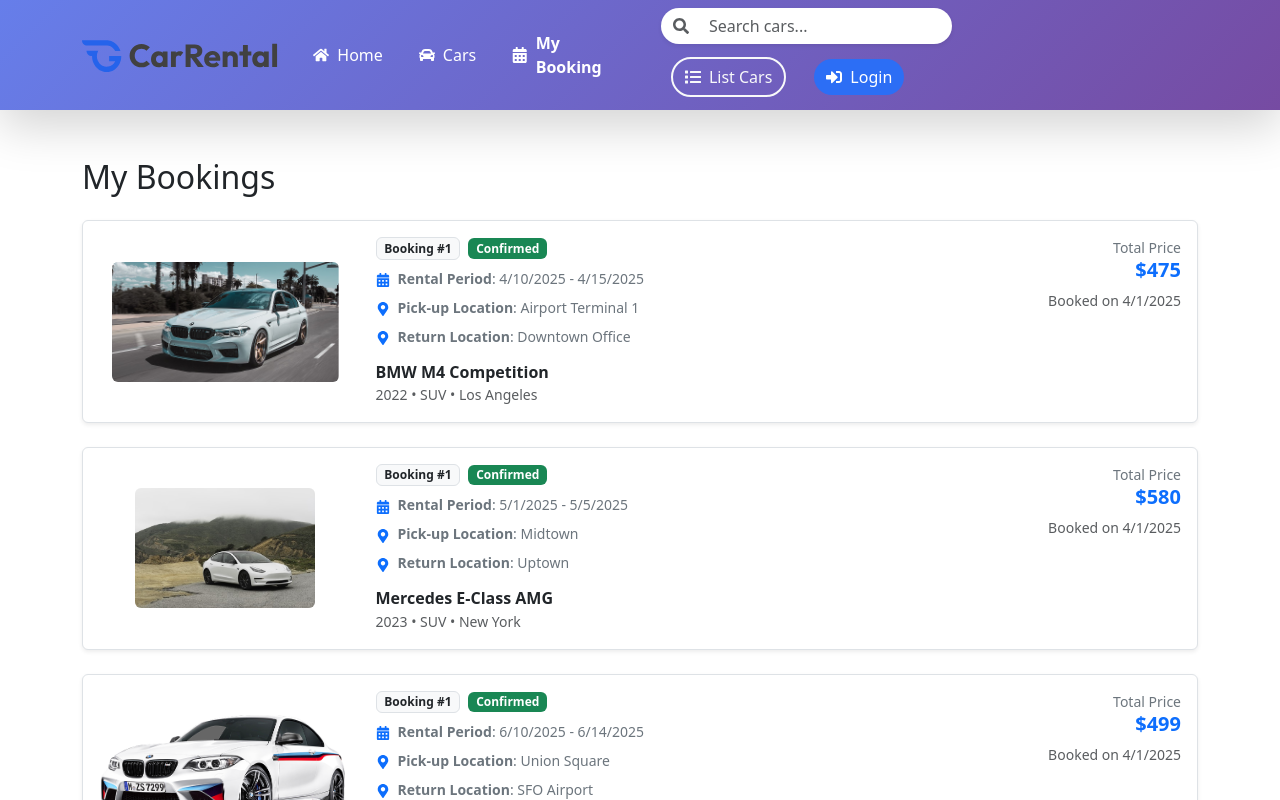
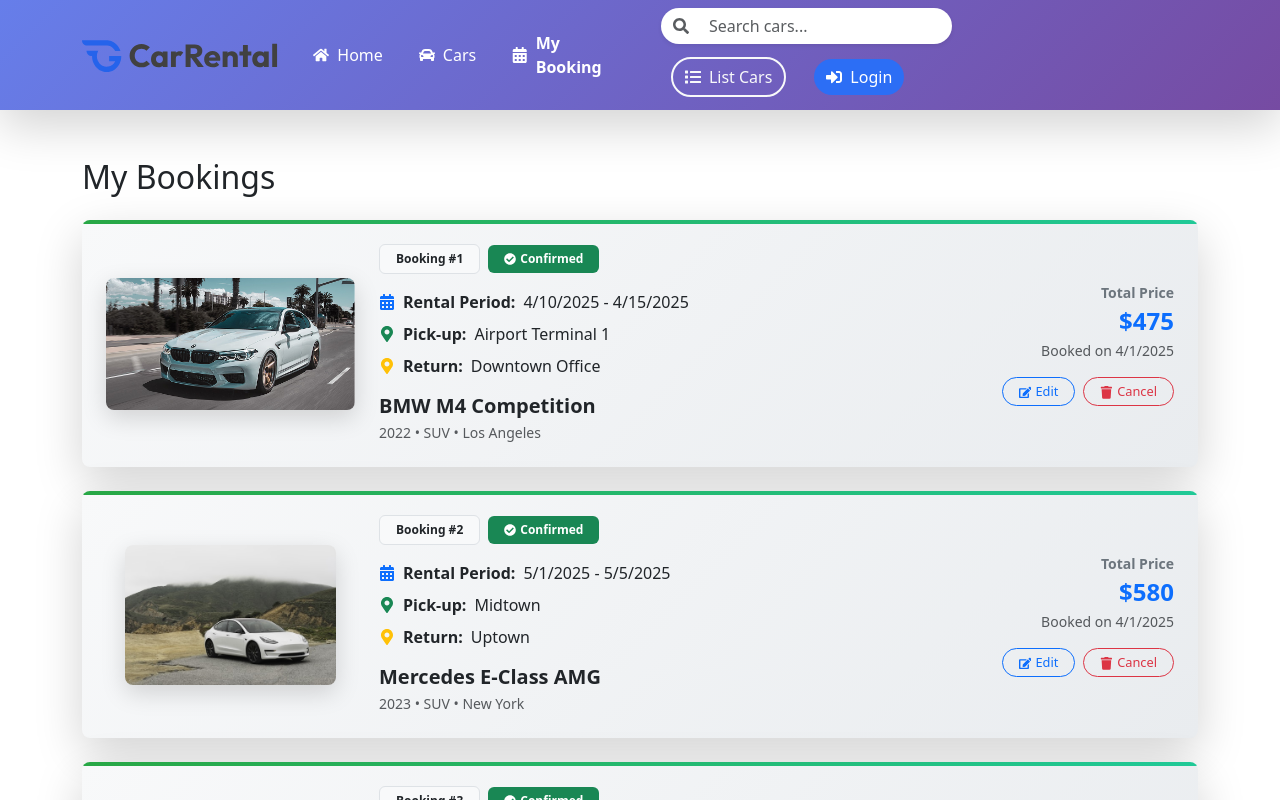
Before and after one commit to arham-ali1323/Car-Rental-app, a React (Vite) app: page /my-booking in a window 1280 px wide. Shown: the top 800 px of the page. Built offline with nearby package versions, Linux system fonts and the light colour scheme.

Commit message:
Enhanced navbar with attractive design, icons, animations, and improved buttons

```diff
--- a/src/Components/Booking/BookingCard.jsx
+++ b/src/Components/Booking/BookingCard.jsx
@@ -1,63 +1,133 @@
 import React from "react";
-import { Row, Col, Badge } from "react-bootstrap";
-import { FaMapMarkerAlt, FaCalendarAlt } from "react-icons/fa";
+import { Row, Col, Badge, Button } from "react-bootstrap";
+import { FaMapMarkerAlt, FaCalendarAlt, FaEdit, FaTrash, FaCheckCircle } from "react-icons/fa";
+import { motion } from "framer-motion";
 
-const BookingCard = ({ booking }) => {
+const BookingCard = ({ booking, index }) => {
   if (!booking) return null;
 
   return (
-    <div className="p-3 mb-4 border rounded shadow-sm bg-white">
-      <Row>
+    <motion.div
+      className="p-4 mb-4 border-0 rounded-3 shadow-lg bg-white position-relative overflow-hidden"
+      style={{
+        background: "linear-gradient(135deg, #f8f9fa 0%, #e9ecef 100%)",
+        border: "1px solid rgba(0,0,0,0.05)",
+      }}
+      initial={{ opacity: 0, y: 20 }}
+      animate={{ opacity: 1, y: 0 }}
+      transition={{ duration: 0.5, delay: index * 0.1 }}
+      whileHover={{
+        scale: 1.02,
+        boxShadow: "0 15px 35px rgba(0,0,0,0.1)",
+        transition: { duration: 0.3 }
+      }}
+    >
+      {/* Status Indicator */}
+      <div
+        className="position-absolute top-0 start-0 w-100"
+        style={{
+          height: "4px",
+          background: "linear-gradient(90deg, #28a745 0%, #20c997 100%)",
+        }}
+      ></div>
+
+      <Row className="align-items-center">
         {/* Car Image */}
         <Col md={3} className="d-flex align-items-center justify-content-center">
-          <img
+          <motion.img
             src={booking.image}
             alt={booking.title}
-            className="img-fluid rounded"
-            style={{ maxHeight: "120px", objectFit: "cover" }}
+            className="img-fluid rounded-3"
+            style={{
+              maxHeight: "140px",
+              objectFit: "cover",
+              boxShadow: "0 8px 25px rgba(0,0,0,0.15)"
+            }}
+            whileHover={{ scale: 1.05 }}
+            transition={{ type: "spring", stiffness: 300 }}
           />
         </Col>
 
         {/* Car Info & Details */}
         <Col md={6}>
-          <div className="d-flex align-items-center mb-2">
-            <Badge bg="light" text="dark" className="me-2 border">
-              Booking #1
+          <div className="d-flex align-items-center mb-3">
+            <Badge
+              bg="light"
+              text="dark"
+              className="me-2 border fw-semibold px-3 py-2"
+              style={{ fontSize: "0.75rem" }}
+            >
+              Booking #{index + 1}
             </Badge>
-            <Badge bg="success" className="text-capitalize">
-              confirmed
+            <Badge
+              bg="success"
+              className="text-capitalize d-flex align-items-center px-3 py-2"
+              style={{ fontSize: "0.75rem" }}
+            >
+              <FaCheckCircle className="me-1" />
+              Confirmed
             </Badge>
           </div>
 
-          <div className="text-secondary small mb-2">
-            <FaCalendarAlt className="me-2 text-primary" />
-            <strong>Rental Period</strong>: {booking.dateRange}
-          </div>
-          <div className="text-secondary small mb-2">
-            <FaMapMarkerAlt className="me-2 text-primary" />
-            <strong>Pick-up Location</strong>: {booking.pickupLocation}
-          </div>
-          <div className="text-secondary small">
-            <FaMapMarkerAlt className="me-2 text-primary" />
-            <strong>Return Location</strong>: {booking.returnLocation}
+          <div className="mb-2">
+            <div className="d-flex align-items-center text-dark mb-2">
+              <FaCalendarAlt className="me-2 text-primary" style={{ fontSize: "1rem" }} />
+              <span className="fw-semibold">Rental Period:</span>
+              <span className="ms-2">{booking.dateRange}</span>
+            </div>
+            <div className="d-flex align-items-center text-dark mb-2">
+              <FaMapMarkerAlt className="me-2 text-success" style={{ fontSize: "1rem" }} />
+              <span className="fw-semibold">Pick-up:</span>
+              <span className="ms-2">{booking.pickupLocation}</span>
+            </div>
+            <div className="d-flex align-items-center text-dark">
+              <FaMapMarkerAlt className="me-2 text-warning" style={{ fontSize: "1rem" }} />
+              <span className="fw-semibold">Return:</span>
+              <span className="ms-2">{booking.returnLocation}</span>
+            </div>
           </div>
 
-          <h6 className="mt-3 mb-0 fw-bold">{booking.title}</h6>
-          <small className="text-muted">
+          <h5 className="mt-3 mb-1 fw-bold text-dark">{booking.title}</h5>
+          <p className="text-muted mb-0 small">
             {booking.year} • {booking.type || "SUV"} • {booking.location}
-          </small>
+          </p>
         </Col>
 
-        {/* Pricing */}
-        <Col md={3} className="text-end d-flex flex-column justify-content-between">
-          <div>
-            <p className="text-secondary small mb-0">Total Price</p>
-            <h5 className="text-primary fw-bold">{booking.price}</h5>
-            <p className="text-muted small">Booked on 4/1/2025</p>
+        {/* Pricing & Actions */}
+        <Col md={3} className="text-end d-flex flex-column justify-content-between h-100">
+          <div className="mb-3">
+            <p className="text-secondary small mb-1 fw-semibold">Total Price</p>
+            <h4 className="text-primary fw-bold mb-1">{booking.price}</h4>
+            <p className="text-muted small mb-0">Booked on 4/1/2025</p>
+          </div>
+
+          <div className="d-flex gap-2 justify-content-end">
+            <motion.div whileHover={{ scale: 1.1 }} whileTap={{ scale: 0.9 }}>
+              <Button
+                variant="outline-primary"
+                size="sm"
+                className="rounded-pill px-3"
+                style={{ fontSize: "0.8rem" }}
+              >
+                <FaEdit className="me-1" />
+                Edit
+              </Button>
+            </motion.div>
+            <motion.div whileHover={{ scale: 1.1 }} whileTap={{ scale: 0.9 }}>
+              <Button
+                variant="outline-danger"
+                size="sm"
+                className="rounded-pill px-3"
+                style={{ fontSize: "0.8rem" }}
+              >
+                <FaTrash className="me-1" />
+                Cancel
+              </Button>
+            </motion.div>
           </div>
         </Col>
       </Row>
-    </div>
+    </motion.div>
   );
 };
 
--- a/src/pages/Mybooking.jsx
+++ b/src/pages/Mybooking.jsx
@@ -55,8 +55,8 @@ const MyBooking = () => {
       <h2 className="mb-4">My Bookings</h2>
       <Row>
         {bookings.map((booking, index) => (
-          <Col md={6} lg={12} key={index}>
-            <BookingCard booking={booking} />
+          <Col lg={12} key={index}>
+            <BookingCard booking={booking} index={index} />
           </Col>
         ))}
       </Row>
```
